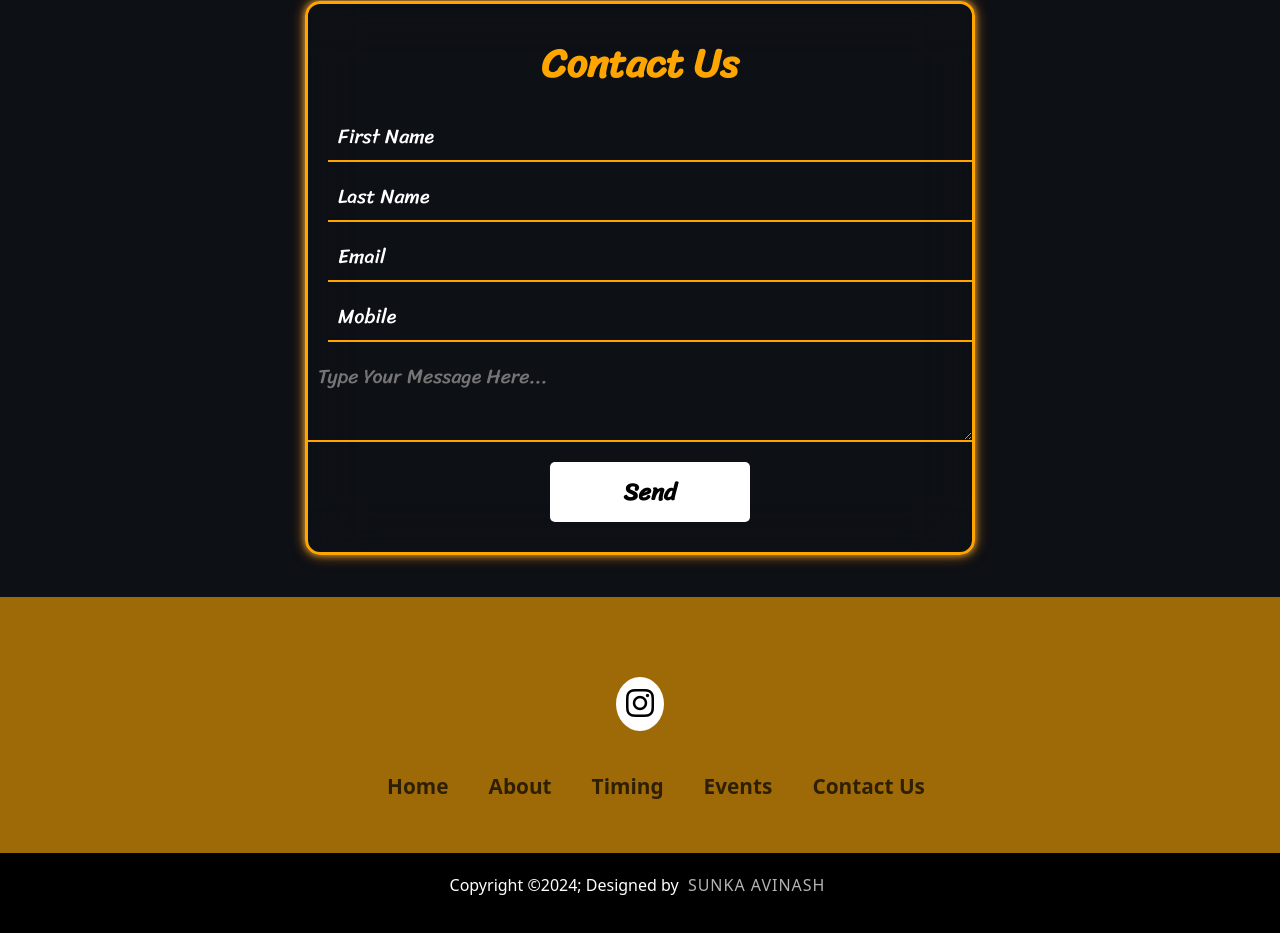
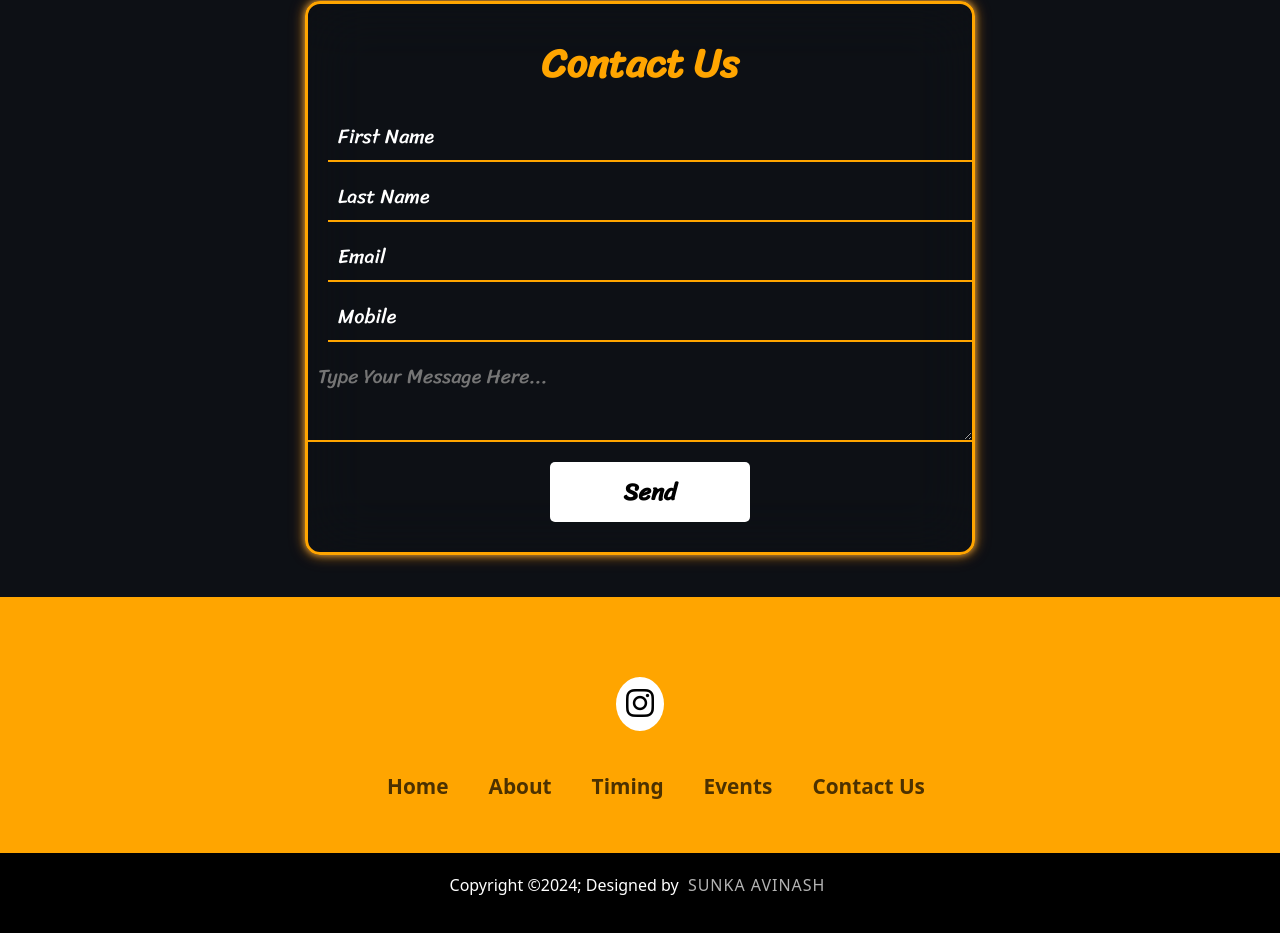
Before and after one commit to Silver9876/Avinya1, a plain HTML site: page index.html in a window 1280 px wide. Shown: the part 2857-3790 px from the top of the page. Drawn offline with nearby package versions, Linux system fonts and the light colour scheme; a web font is replaced by a local one.

Commit message:
Update style.css

```diff
--- a/style.css
+++ b/style.css
@@ -948,12 +948,13 @@ border: 3px solid orange;
 /* footer */
 
 footer{
-  background-color: linear-gradient(to top,
-  #eeff00 0%,  /* Dark yellow-orange at the bottom */
-  #fffa65 30%,  /* Bright yellow in the middle */
-  #d95b43 70%,  /* Vibrant orange-red at the top */
-  #b23e2f 100%  /* Dark red-orange again for a subtle loop */
-);
+ /* background-color: linear-gradient(to top,
+  #eeff00 0%,
+  #fffa65 30%,
+  #d95b43 70%,
+  #b23e2f 100%
+);*/
+background-color:orange;
   color: white;
 }
 .footerContainer{
```
